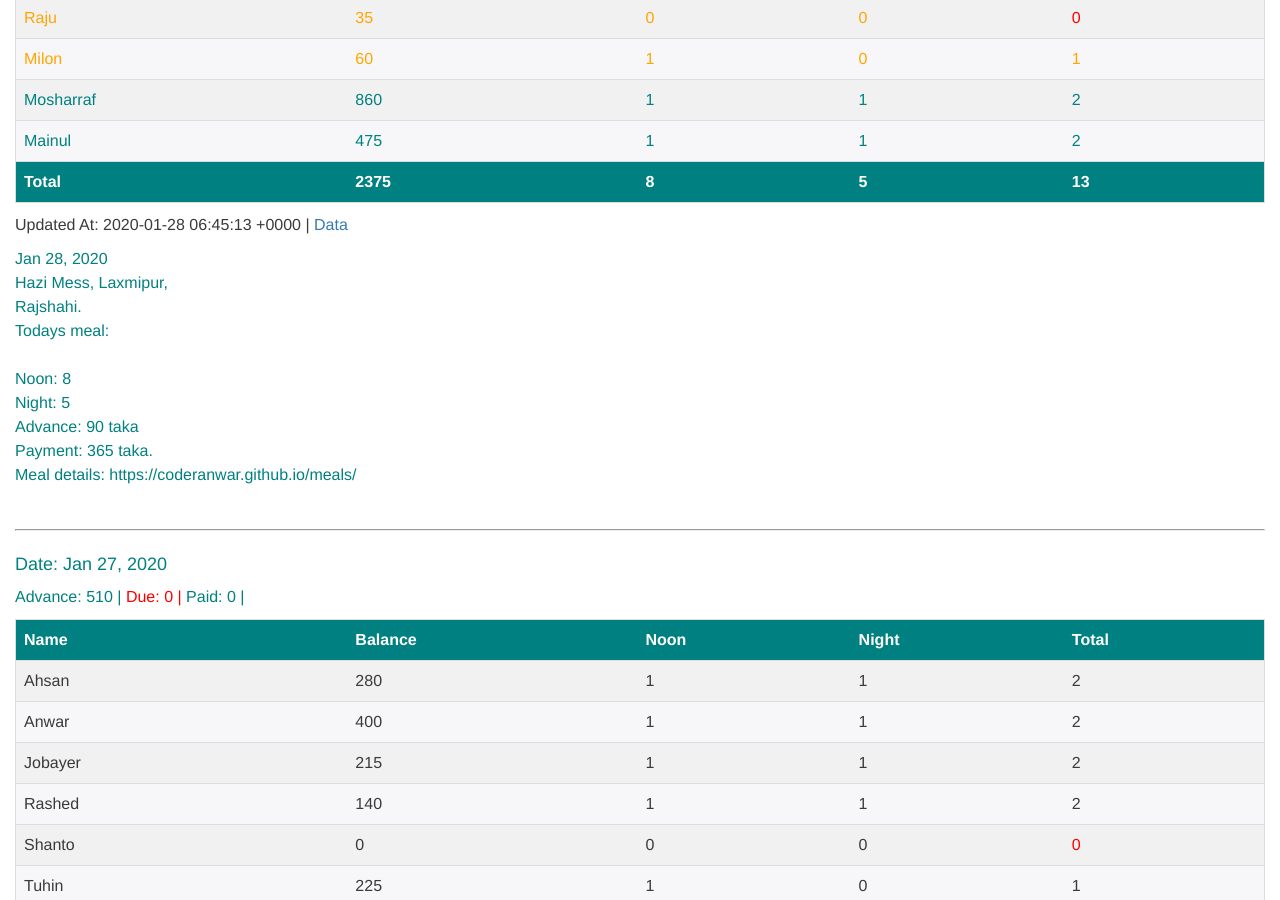
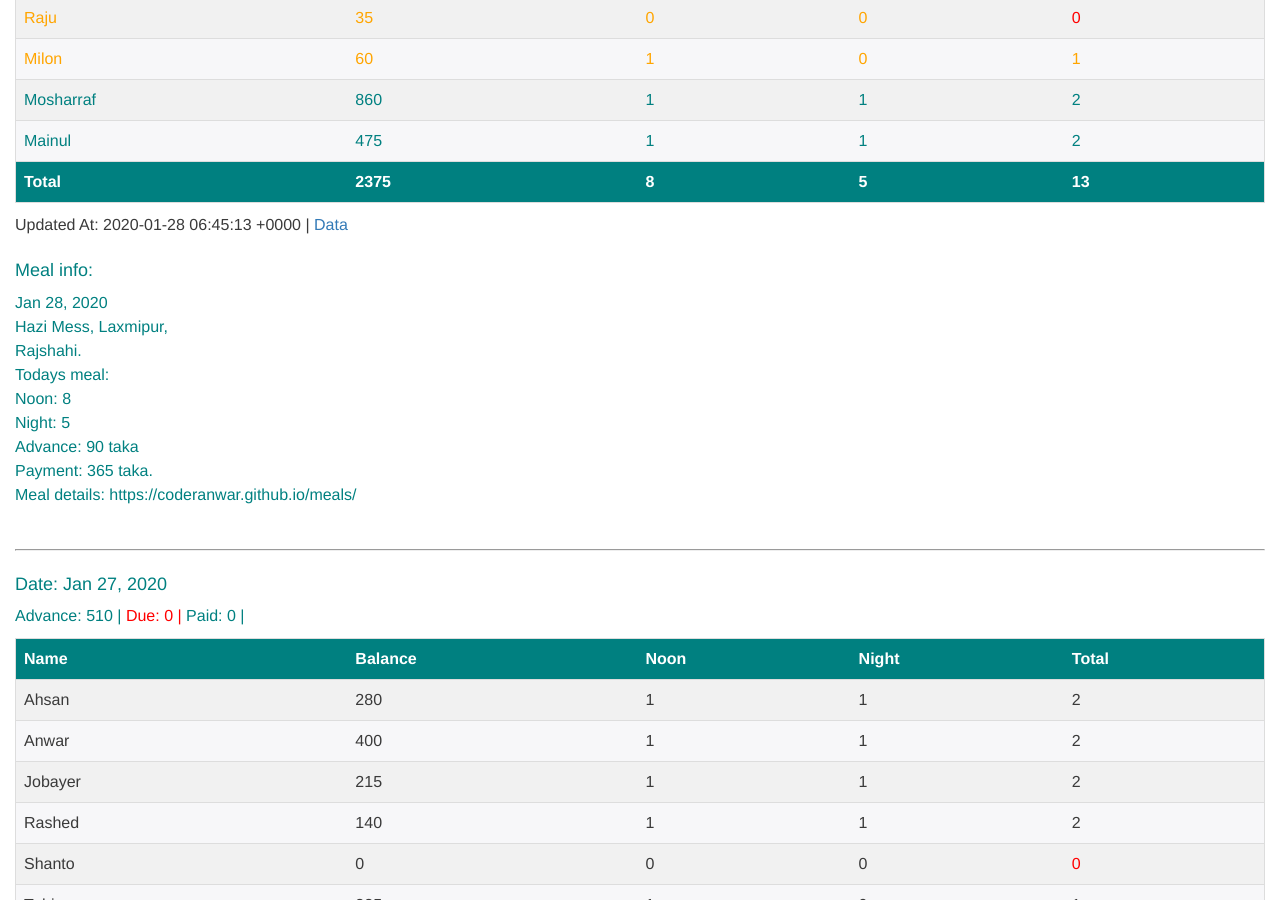
Before and after one commit to coderanwar/meals, a Jekyll site: the page built from index.html, in a window 1280 px wide and 900 px high, scrolled down 626 px. Built offline with Jekyll 4.4.1, drawn with Linux system fonts in a browser that asks for light colours.

Commit message:
Update index.html

```diff
--- a/index.html
+++ b/index.html
@@ -79,12 +79,12 @@ color: "white"
     </table>
     {% if is_todays_meal == true %}
         <p>Updated At: {{ site.time }} | <a href="https://github.com/coderanwar/meals/blob/master/_data/meals.yml">Data</a></p>
+        <h4 style="color: {{ page.theme-color }}">Meal info:</h4>
         <p id="message" style="color:{{page.theme-color}};">
             {{ meal.Date | date: "%b %-d, %Y"}}<br>
             Hazi Mess, Laxmipur,<br>
             Rajshahi.<br>
             Todays meal:<br>
-            <br>
         </p>
         <script>
             var total = [
@@ -114,8 +114,8 @@ color: "white"
 
             document.getElementById("payment").innerHTML = "Payment: " + totalPayment + " | ";
 
-            msg = "Noon: " + totalNoon + "<br>" +
-                "Night: " + totalNight + "<br>" +
+            msg = "  Noon: " + totalNoon + "<br>" +
+                "  Night: " + totalNight + "<br>" +
                 "Advance: {{ meal.Advance }} taka<br>" +
                 "Payment: " + totalPayment + " taka.<br>" +
                 "Meal details: {{ site.url }}";
```
